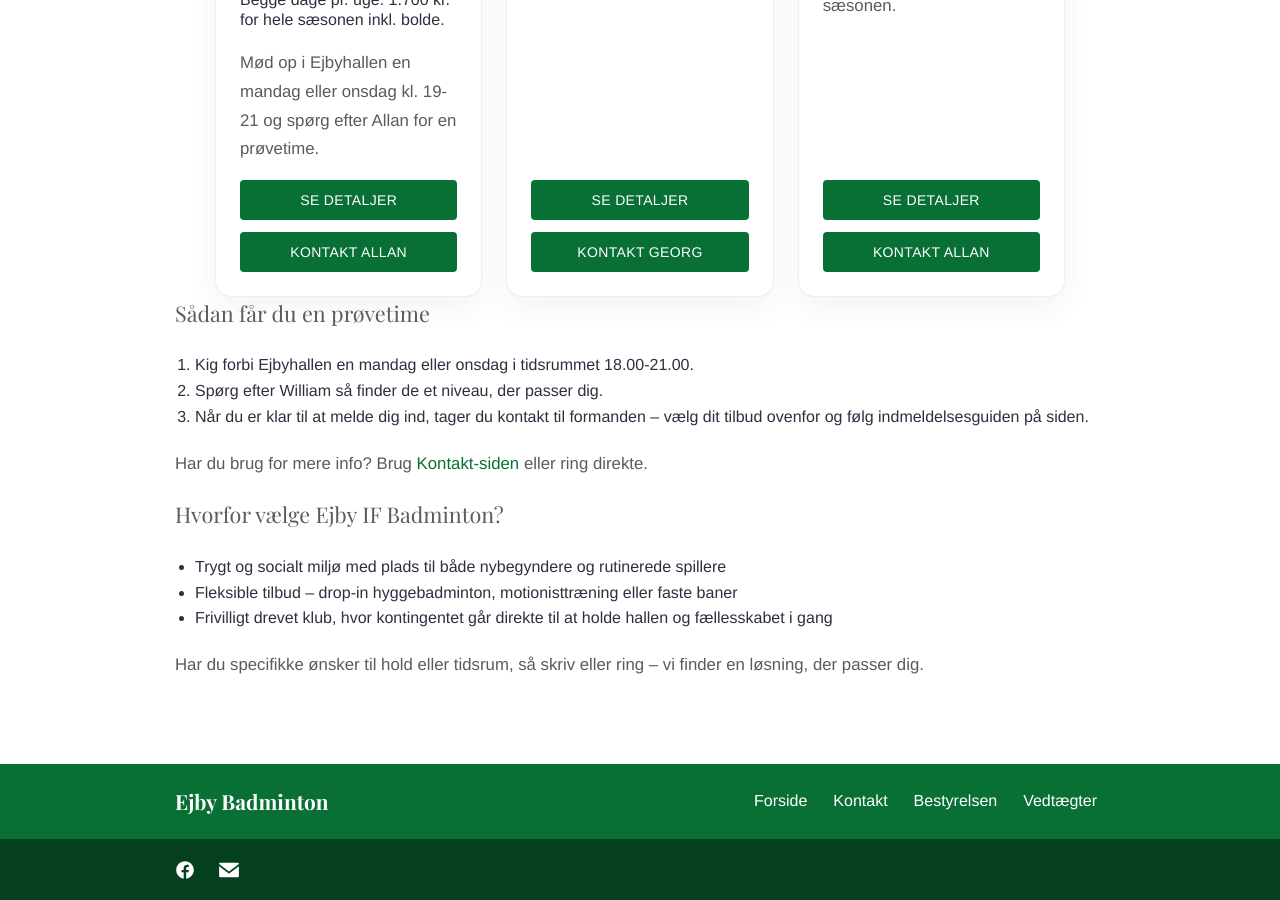
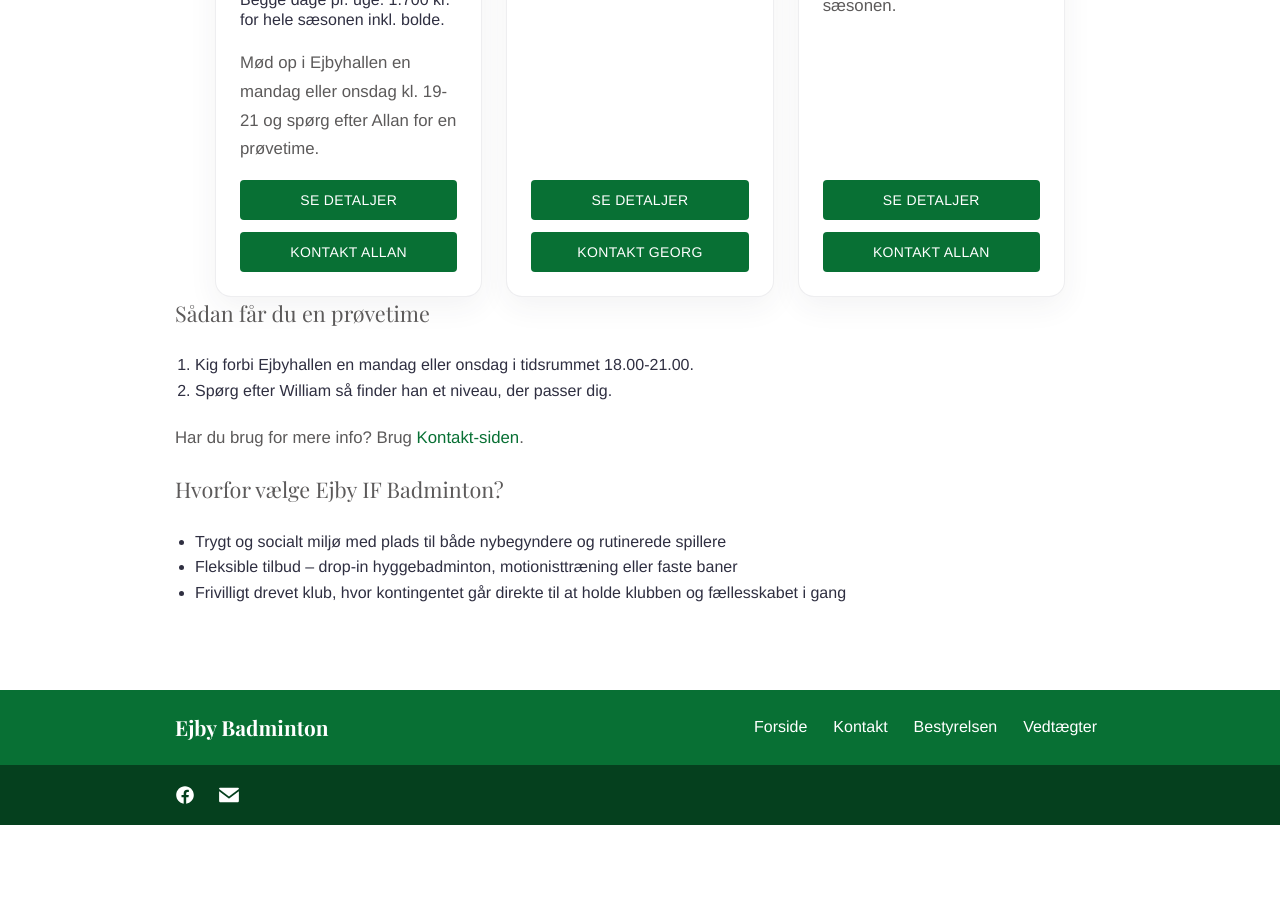
Before and after one commit to Ejby-badminton/web-site, a Jekyll site: the page built from indhold/sider/forside.md, in a window 1280 px wide and 900 px high, scrolled down 1065 px. Built offline with Jekyll 4.4.1, drawn with Linux system fonts in a browser that asks for light colours; after the commit the page ends 1890 px from its top, so only the background shows below that; some of the changed text lies outside the part shown.

Commit message:
forside text update 1

```diff
--- a/indhold/sider/forside.md
+++ b/indhold/sider/forside.md
@@ -17,8 +17,7 @@
 ## Vælg dit badminton-tilbud
 
 Her er de mest populære måder at spille badminton hos os lige nu. Vælg det
-tilbud, der passer dig, og brug knapperne under kortene for at læse mere eller
-tage kontakt direkte til holdlederen.
+tilbud, der passer dig, og brug knapperne under kortene for at læse mere.
 
 {% assign offers = site.data.tilbud %}
 {% if offers %}
@@ -69,17 +68,13 @@
 ## Sådan får du en prøvetime
 
 1. Kig forbi Ejbyhallen en mandag eller onsdag i tidsrummet 18.00-21.00.
-2. Spørg efter William så finder de et niveau, der passer dig.
-3. Når du er klar til at melde dig ind, tager du kontakt til formanden – vælg dit tilbud ovenfor og følg indmeldelsesguiden på siden.
+2. Spørg efter William så finder han et niveau, der passer dig.
 
-Har du brug for mere info? Brug [Kontakt-siden](/kontakt/) eller ring direkte.
+Har du brug for mere info? Brug [Kontakt-siden](/kontakt/).
 
 ## Hvorfor vælge Ejby IF Badminton?
 
 - Trygt og socialt miljø med plads til både nybegyndere og rutinerede spillere
 - Fleksible tilbud – drop-in hyggebadminton, motionisttræning eller faste baner
-- Frivilligt drevet klub, hvor kontingentet går direkte til at holde hallen og
+- Frivilligt drevet klub, hvor kontingentet går direkte til at holde klubben og
 	fællesskabet i gang
-
-Har du specifikke ønsker til hold eller tidsrum, så skriv eller ring – vi finder
-en løsning, der passer dig.
```
